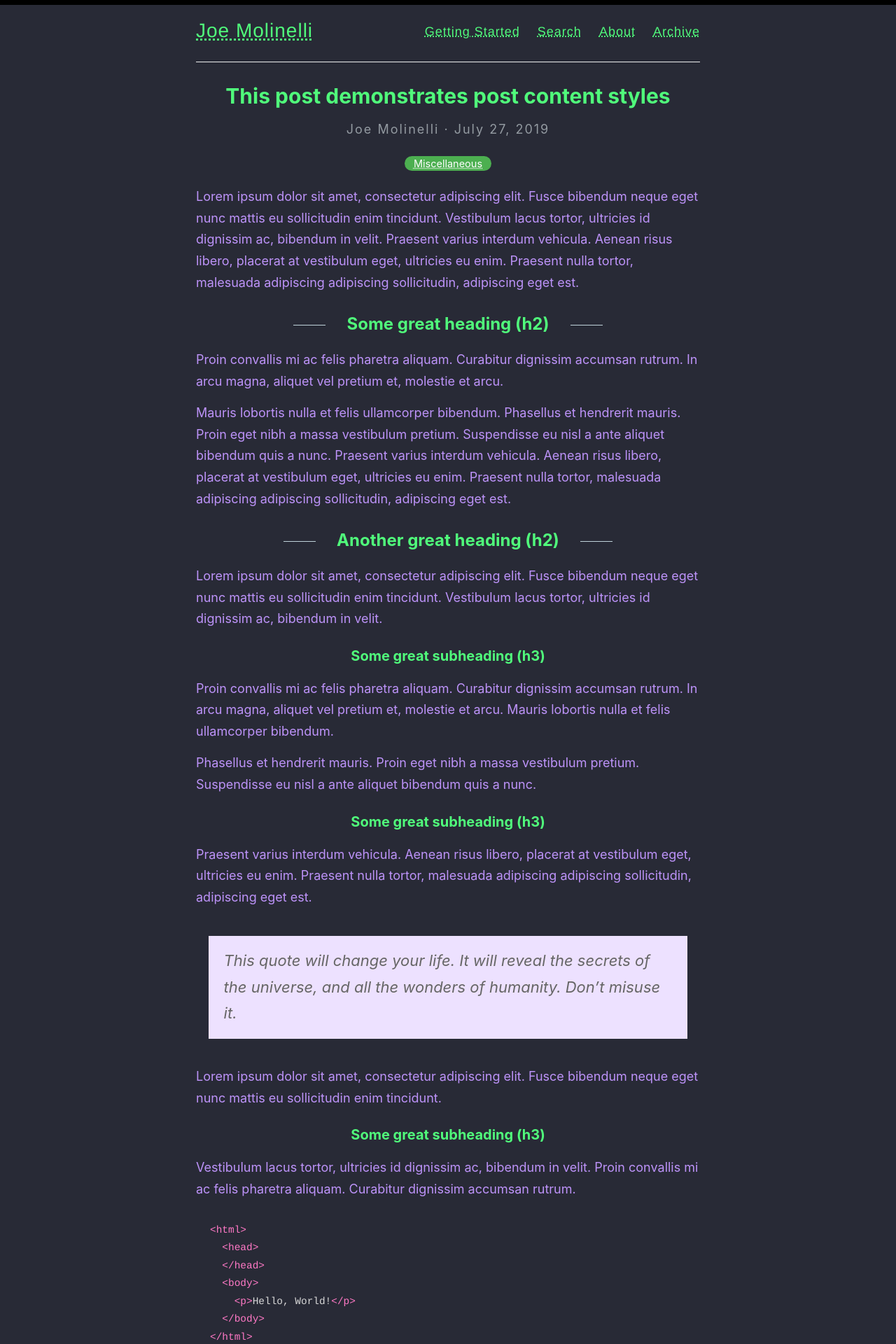
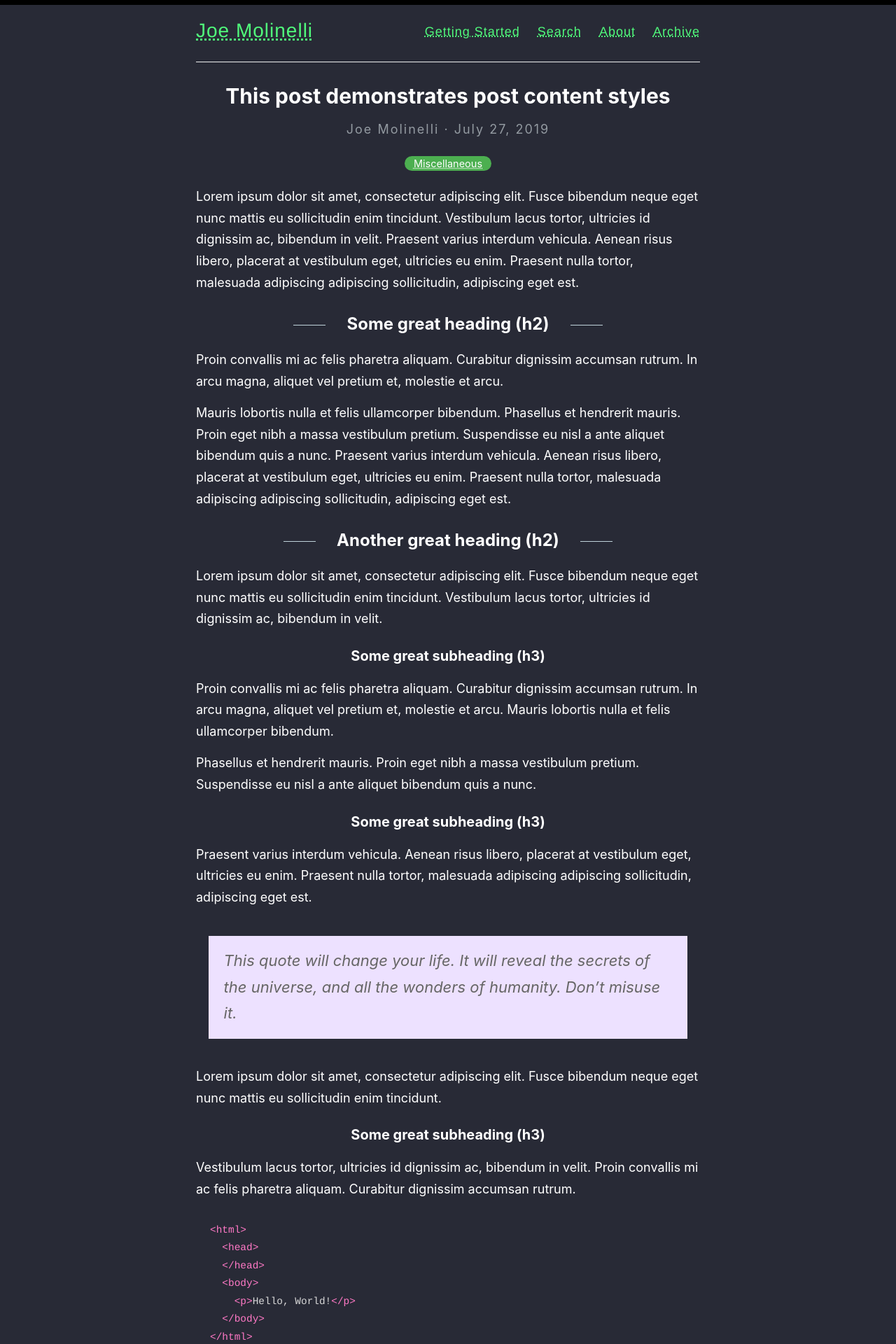
Before and after one commit to jomolin/jomolin.github.io, a Jekyll site: the page built from _posts/2019-7-27-this-post-demonstrates-post-content-styles.md, in a window 1280 px wide. Shown: the top 1920 px of the page at 70% size. Built offline with Jekyll 4.4.1, drawn with Linux system fonts in a browser that asks for light colours.

Commit message:
Update style.scss

```diff
--- a/assets/style.scss
+++ b/assets/style.scss
@@ -23,7 +23,7 @@ html {
 body {
   background: $background;
   font-family: -system-ui, -apple-system, BlinkMacSystemFont, "Segoe UI", Roboto, Helvetica, Arial, sans-serif, "Apple Color Emoji", "Segoe UI Emoji", "Segoe UI Symbol";
-  color: $purple;
+  color: $white;
   line-height: 1.7;
   font-weight: 400;
   font-size: 18px;
@@ -39,7 +39,7 @@ body {
 
 h1, h2, h3, h4, h5, h6 {
   font-family: -system-ui, -apple-system, BlinkMacSystemFont, "Segoe UI", Roboto, Helvetica, Arial, sans-serif, "Apple Color Emoji", "Segoe UI Emoji", "Segoe UI Symbol";
-  color: $green;
+  color: $white;
   font-weight: bold;
 
   line-height: 1.7;
@@ -177,7 +177,7 @@ span[data-pullquote]:before {
 }
 
 a {
-  color: $green;
+  color: $purple;
   text-decoration: underline dotted;
 	cursor: pointer;
   &:hover, &:active {
```
